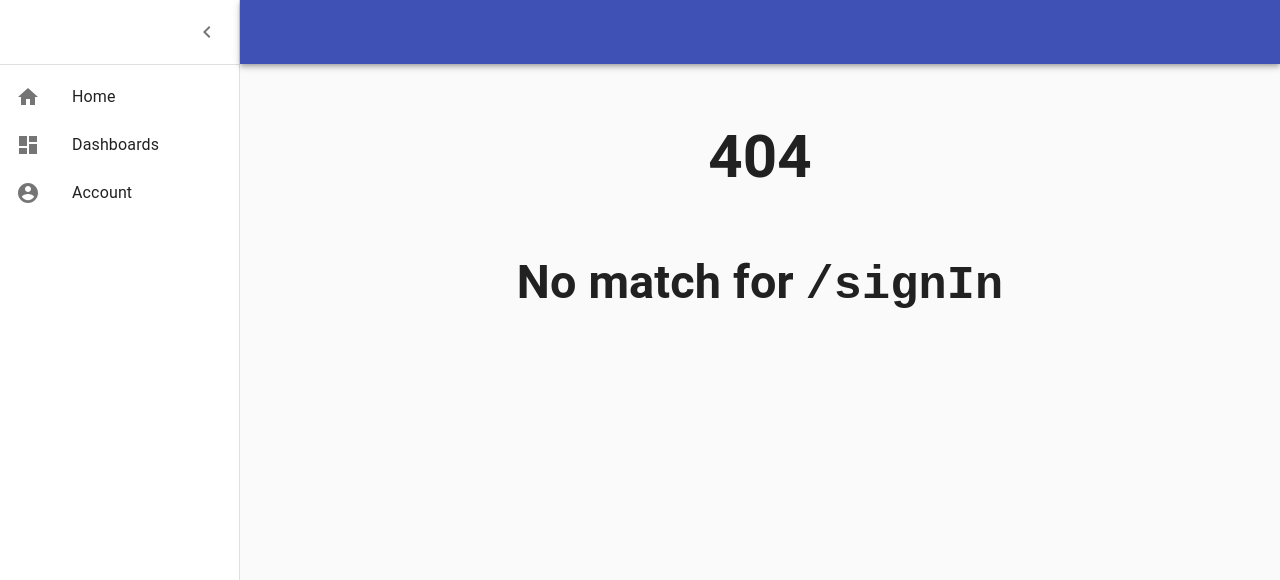
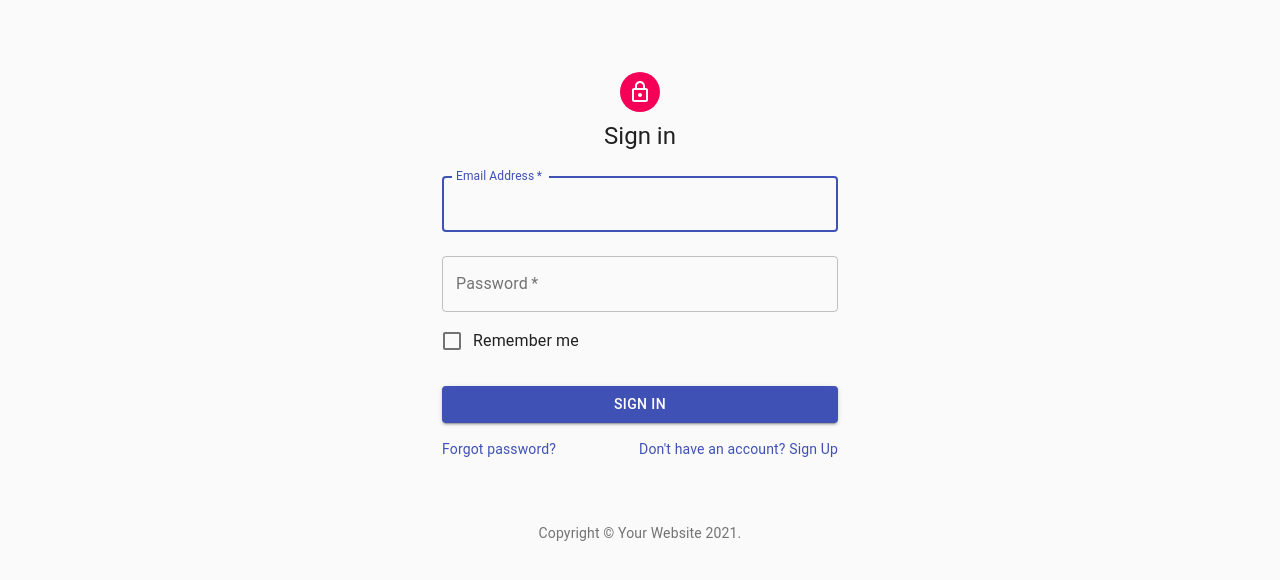
Before and after one commit to flapek/epilepsy-health-app-web, a React (Create React App) app: page /signIn in a window 1280 px wide. Before the commit this address had no page. Shown: the top 580 px of the page. Built offline with nearby package versions, Linux system fonts and the light colour scheme.

Commit message:
change logic

```diff
--- a/src/App.tsx
+++ b/src/App.tsx
@@ -1,12 +1,26 @@
+import { observer } from "mobx-react-lite";
+import React from "react";
+import { useContext } from "react";
 import { BrowserRouter as Router } from "react-router-dom";
 import Body from './components/Body';
+import SignIn from "./features/authorization/component/SignIn";
+import { RootStoreContext } from "./store/rootStore";
 
-const App = () => {
+const App = observer(() => {
+  const store = useContext(RootStoreContext)
+
   return (
+    <React.Fragment>
       <Router>
+      { store.loginStore.isLoggedIn ? (
           <Body/>
+      ) : (
+        <SignIn/>
+      )}
       </Router>
+
+    </React.Fragment>
   );
-}
+});
 
 export default App;
--- a/src/common/Common.tsx
+++ b/src/common/Common.tsx
@@ -1,15 +1,20 @@
 import Home from '../components/Home';
-import Login from '../components/Login';
 import NotFound from '../components/404NotFound';
+import SignIn from '../features/authorization/component/SignIn';
+import SignUp from '../features/authorization/component/SignUp';
 
 export const paths = {
+    signIn: {
+        path: "/signIn",
+        displayName: "Sign In"
+    },
+    signUp: {
+        path: "/signUp",
+        displayName: "Sign Up"
+    },
     home: {
         path: "/",
         displayName: "Home"
-    },
-    login: {
-        path: "/login",
-        displayName: "Login"
     },
     dashboard: {
         path: "/dashboard",
@@ -27,6 +32,14 @@
 
 export const routes = [
     {
+        path: paths.signIn.path,
+        component: SignIn
+    },
+    {
+        path: paths.signUp.path,
+        component: SignUp
+    },
+    {
         path: paths.home.path,
         component: Home
     },
--- /dev/null
+++ b/src/features/authorization/component/SignIn.tsx
@@ -0,0 +1,117 @@
+import React from 'react';
+import Avatar from '@material-ui/core/Avatar';
+import Button from '@material-ui/core/Button';
+import CssBaseline from '@material-ui/core/CssBaseline';
+import TextField from '@material-ui/core/TextField';
+import FormControlLabel from '@material-ui/core/FormControlLabel';
+import Checkbox from '@material-ui/core/Checkbox';
+import Link from '@material-ui/core/Link';
+import Grid from '@material-ui/core/Grid';
+import Box from '@material-ui/core/Box';
+import LockOutlinedIcon from '@material-ui/icons/LockOutlined';
+import Typography from '@material-ui/core/Typography';
+import { makeStyles } from '@material-ui/core/styles';
+import Container from '@material-ui/core/Container';
+
+function Copyright() {
+  return (
+    <Typography variant="body2" color="textSecondary" align="center">
+      {'Copyright © '}
+      <Link color="inherit" href="https://material-ui.com/">
+        Your Website
+      </Link>{' '}
+      {new Date().getFullYear()}
+      {'.'}
+    </Typography>
+  );
+}
+
+const useStyles = makeStyles((theme) => ({
+  paper: {
+    marginTop: theme.spacing(8),
+    display: 'flex',
+    flexDirection: 'column',
+    alignItems: 'center',
+  },
+  avatar: {
+    margin: theme.spacing(1),
+    backgroundColor: theme.palette.secondary.main,
+  },
+  form: {
+    width: '100%', // Fix IE 11 issue.
+    marginTop: theme.spacing(1),
+  },
+  submit: {
+    margin: theme.spacing(3, 0, 2),
+  },
+}));
+
+export default function SignIn() {
+  const classes = useStyles();
+
+  return (
+    <Container component="main" maxWidth="xs">
+      <CssBaseline />
+      <div className={classes.paper}>
+        <Avatar className={classes.avatar}>
+          <LockOutlinedIcon />
+        </Avatar>
+        <Typography component="h1" variant="h5">
+          Sign in
+        </Typography>
+        <form className={classes.form} noValidate>
+          <TextField
+            variant="outlined"
+            margin="normal"
+            required
+            fullWidth
+            id="email"
+            label="Email Address"
+            name="email"
+            autoComplete="email"
+            autoFocus
+          />
+          <TextField
+            variant="outlined"
+            margin="normal"
+            required
+            fullWidth
+            name="password"
+            label="Password"
+            type="password"
+            id="password"
+            autoComplete="current-password"
+          />
+          <FormControlLabel
+            control={<Checkbox value="remember" color="primary" />}
+            label="Remember me"
+          />
+          <Button
+            type="submit"
+            fullWidth
+            variant="contained"
+            color="primary"
+            className={classes.submit}
+          >
+            Sign In
+          </Button>
+          <Grid container>
+            <Grid item xs>
+              <Link href="#" variant="body2">
+                Forgot password?
+              </Link>
+            </Grid>
+            <Grid item>
+              <Link href="#" variant="body2">
+                {"Don't have an account? Sign Up"}
+              </Link>
+            </Grid>
+          </Grid>
+        </form>
+      </div>
+      <Box mt={8}>
+        <Copyright />
+      </Box>
+    </Container>
+  );
+}
--- /dev/null
+++ b/src/features/authorization/component/SignUp.tsx
@@ -0,0 +1,140 @@
+import React from 'react';
+import Avatar from '@material-ui/core/Avatar';
+import Button from '@material-ui/core/Button';
+import CssBaseline from '@material-ui/core/CssBaseline';
+import TextField from '@material-ui/core/TextField';
+import FormControlLabel from '@material-ui/core/FormControlLabel';
+import Checkbox from '@material-ui/core/Checkbox';
+import Link from '@material-ui/core/Link';
+import Grid from '@material-ui/core/Grid';
+import Box from '@material-ui/core/Box';
+import LockOutlinedIcon from '@material-ui/icons/LockOutlined';
+import Typography from '@material-ui/core/Typography';
+import { makeStyles } from '@material-ui/core/styles';
+import Container from '@material-ui/core/Container';
+
+function Copyright() {
+  return (
+    <Typography variant="body2" color="textSecondary" align="center">
+      {'Copyright © '}
+      <Link color="inherit" href="https://material-ui.com/">
+        Your Website
+      </Link>{' '}
+      {new Date().getFullYear()}
+      {'.'}
+    </Typography>
+  );
+}
+
+const useStyles = makeStyles((theme) => ({
+  paper: {
+    marginTop: theme.spacing(8),
+    display: 'flex',
+    flexDirection: 'column',
+    alignItems: 'center',
+  },
+  avatar: {
+    margin: theme.spacing(1),
+    backgroundColor: theme.palette.secondary.main,
+  },
+  form: {
+    width: '100%', // Fix IE 11 issue.
+    marginTop: theme.spacing(3),
+  },
+  submit: {
+    margin: theme.spacing(3, 0, 2),
+  },
+}));
+
+export default function SignUp() {
+  const classes = useStyles();
+
+  return (
+    <Container component="main" maxWidth="xs">
+      <CssBaseline />
+      <div className={classes.paper}>
+        <Avatar className={classes.avatar}>
+          <LockOutlinedIcon />
+        </Avatar>
+        <Typography component="h1" variant="h5">
+          Sign up
+        </Typography>
+        <form className={classes.form} noValidate>
+          <Grid container spacing={2}>
+            <Grid item xs={12} sm={6}>
+              <TextField
+                autoComplete="fname"
+                name="firstName"
+                variant="outlined"
+                required
+                fullWidth
+                id="firstName"
+                label="First Name"
+                autoFocus
+              />
+            </Grid>
+            <Grid item xs={12} sm={6}>
+              <TextField
+                variant="outlined"
+                required
+                fullWidth
+                id="lastName"
+                label="Last Name"
+                name="lastName"
+                autoComplete="lname"
+              />
+            </Grid>
+            <Grid item xs={12}>
+              <TextField
+                variant="outlined"
+                required
+                fullWidth
+                id="email"
+                label="Email Address"
+                name="email"
+                autoComplete="email"
+              />
+            </Grid>
+            <Grid item xs={12}>
+              <TextField
+                variant="outlined"
+                required
+                fullWidth
+                name="password"
+                label="Password"
+                type="password"
+                id="password"
+                autoComplete="current-password"
+              />
+            </Grid>
+            <Grid item xs={12}>
+              <FormControlLabel
+                control={<Checkbox value="allowExtraEmails" color="primary" />}
+                label="I want to receive inspiration, marketing promotions and updates via email."
+              />
+            </Grid>
+          </Grid>
+          <Button
+            type="submit"
+            fullWidth
+            variant="contained"
+            color="primary"
+            className={classes.submit}
+          >
+            Sign Up
+          </Button>
+          <Grid container justify="flex-end">
+            <Grid item>
+              <Link href="#" variant="body2">
+                Already have an account? Sign in
+              </Link>
+            </Grid>
+          </Grid>
+        </form>
+      </div>
+      <Box mt={5}>
+        <Copyright />
+      </Box>
+    </Container>
+  );
+}
--- a/src/features/login/loginContext.ts
+++ b/src/features/authorization/signInContext.ts
@@ -1,7 +1,7 @@
-import { LoginStoreSchema, LoginType } from "./loginType";
+import { SignInStoreSchema, SignInType as SignInType } from "./signInType";
 import { useLocalObservable } from "mobx-react-lite";
 
-const initialValues: LoginType = {
+const initialValues: SignInType = {
   isLoading: false,
   error: "",
   isLoggedIn: false,
@@ -17,7 +17,7 @@
     store.setIsLoggedInAction();
   }
 
-  const store = useLocalObservable<LoginStoreSchema>(() => ({
+  const store = useLocalObservable<SignInStoreSchema>(() => ({
     /*observables*/
     ...initialValues,
 
@@ -30,7 +30,7 @@
     },
 
     /*asynchronous actions*/
-    async postLoginAction(username: string, password: string) {
+    async postSignInAction(username: string, password: string) {
       await executeAction(async () => {
 
       });
@@ -46,7 +46,7 @@
       });
     },
 
-    async postLogoutAction() {
+    async postSignOutAction() {
       await executeAction(async () => {
 
       });
--- /dev/null
+++ b/src/features/authorization/signInType.ts
@@ -0,0 +1,16 @@
+export type SignInType = {
+    error: string;
+    isLoading: boolean;
+    isLoggedIn: boolean;
+    myId: number,
+};
+
+export type SignInActionType = {
+    setErrorAction: (error: any) => void;
+    setIsLoadingAction:(isLoading: boolean) => void;
+    postSignInAction: (username: string, password:string) => void;
+    postSignOutAction: () => void;
+    setIsLoggedInAction: () => void;
+};
+
+export type SignInStoreSchema = {} & SignInType & SignInActionType
--- a/src/store/rootStore.tsx
+++ b/src/store/rootStore.tsx
@@ -1,10 +1,10 @@
 import React, { createContext } from "react";
-import LoginContext from "../features/login/loginContext";
-import { LoginStoreSchema } from "../features/login/loginType";
+import LoginContext from "../features/authorization/signInContext";
+import { SignInStoreSchema } from "../features/authorization/signInType";
 
 
 type RootStoreSchema = {
-    loginStore: LoginStoreSchema;
+    loginStore: SignInStoreSchema;
 };
 
 export const RootStoreContext = createContext<RootStoreSchema>(null);
```
Also changed, not shown: src/components/Login.tsx (deleted, +0 -25 lines), src/features/login/loginType.ts (deleted, +0 -16 lines).
